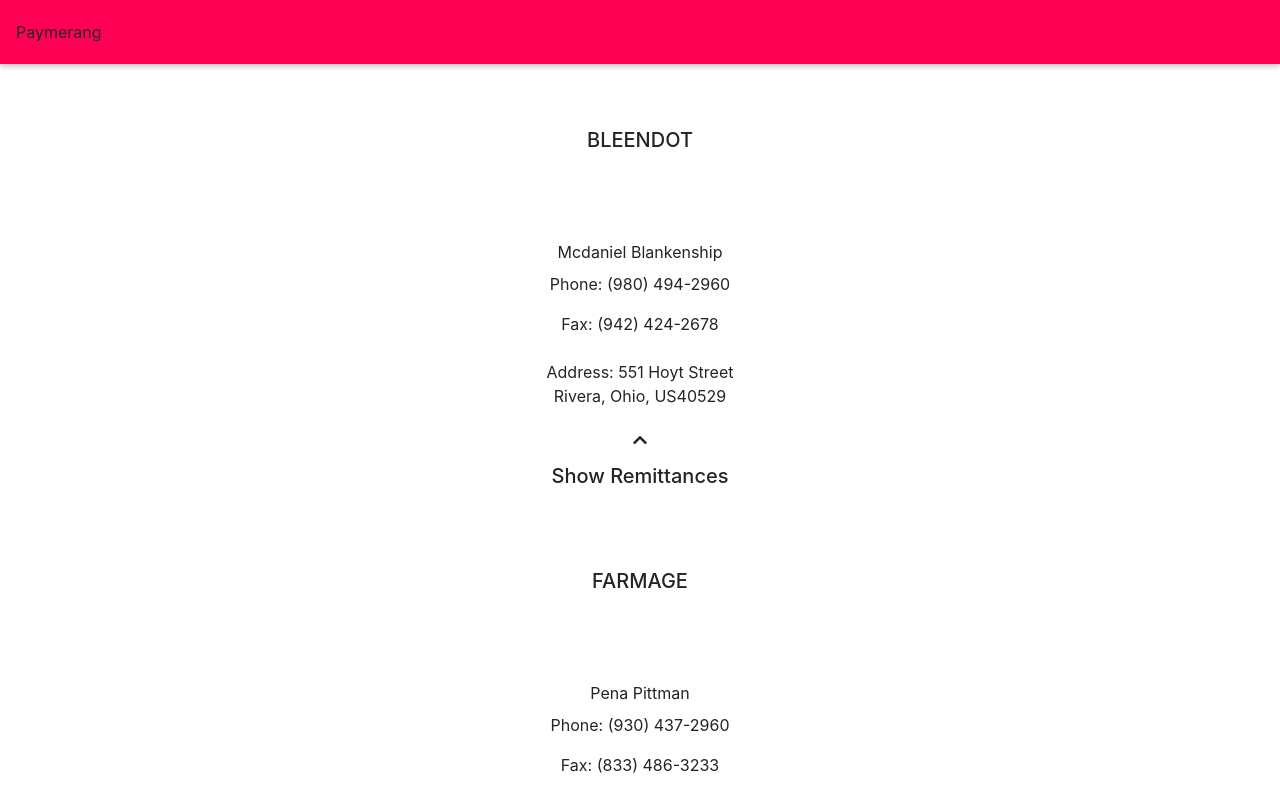
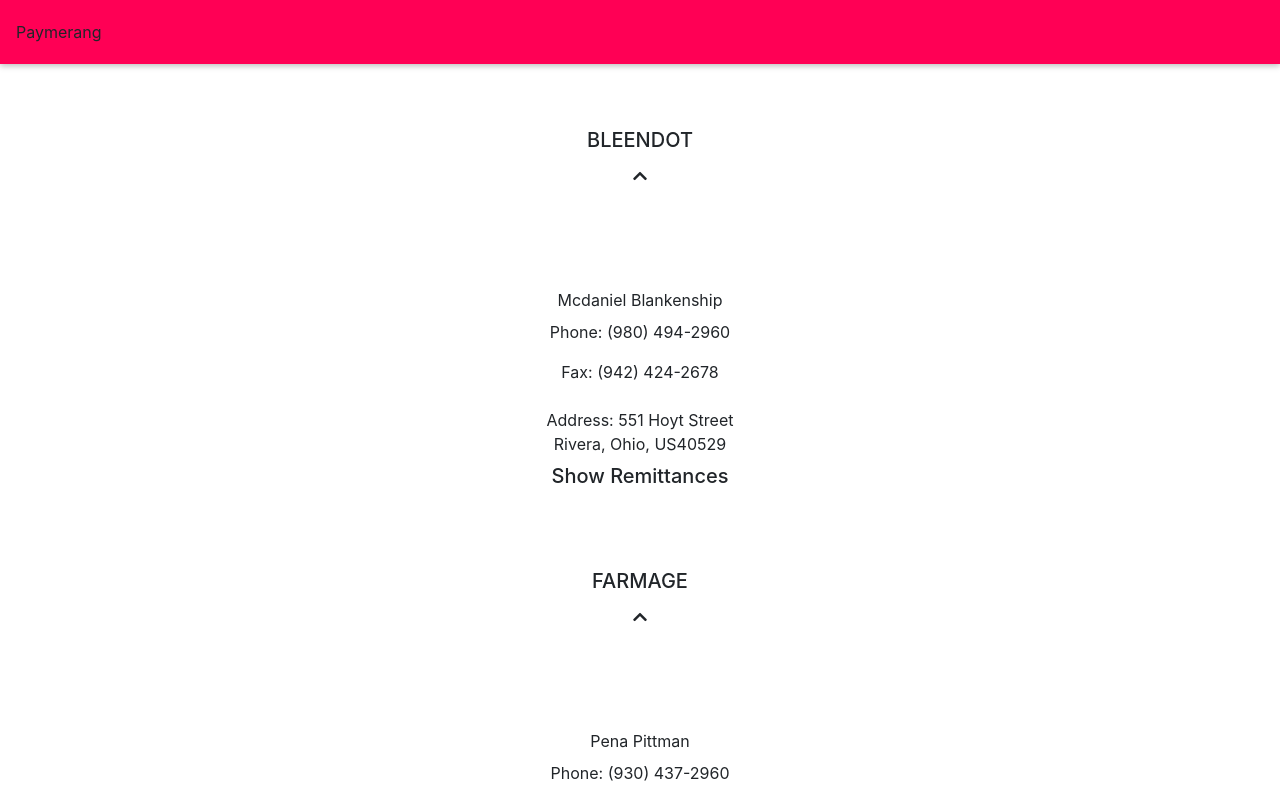
Before and after one commit to brucegenerator/Paymerang, a React (Create React App) app: page / in a window 1280 px wide. Both pictures are taken after a click on the element "BLEENDOT". Shown: the top 800 px of the page. Built offline with nearby package versions, Linux system fonts and the light colour scheme.

Commit message:
adjusted the logic to perform a boolean state update instead off having to write 2 methods to handle open and closing states of the content

```diff
--- a/src/components/PaymentsInfoCard/PaymentsInfoCard.css
+++ b/src/components/PaymentsInfoCard/PaymentsInfoCard.css
@@ -7,7 +7,7 @@
 }
 .card-title {
   cursor: pointer;
-  display: inherit;
+  display: inline;
   margin: 0 auto;
 
 }
@@ -44,7 +44,7 @@
   color: white;
 }
 .chevron-close {
-  display: block;
+  display: inline;
   text-align: center;
   cursor: pointer;
   padding: 1rem;
--- a/src/components/PaymentsInfoCard/PaymentsInfoCard.js
+++ b/src/components/PaymentsInfoCard/PaymentsInfoCard.js
@@ -8,6 +8,8 @@
   const [showPayeeInfo, setShowPayeeInfo] = useState(false);
   const [showRemittances, setshowRemittances] = useState(false);
 
+  const toggleShowPayeeInfo = () => setShowPayeeInfo((value) => !value);
+
   return paymentsData.map((payee, index) => {
     const { Payee, Remittance } = payee;
     // console.log(Payee.Name);
@@ -15,12 +17,15 @@
       <div className="card" style={{ width: "100%" }}>
         <h5
           className="card-title text-center"
-          onClick={() => setShowPayeeInfo(true)}
+          onClick={() => setShowPayeeInfo((value) => !value)}
           id="click-me"
         >
           {Payee.Name}
         </h5>
-
+        <i
+          class="chevron-close fas fa-chevron-up"
+          onClick={() => setShowPayeeInfo((value) => !value)}
+        ></i>
         <CSSTransition
           in={showPayeeInfo}
           timeout={200}
@@ -48,16 +53,11 @@
                 </li>
               </ul>
             </div>
-            <div className="hide-info-container">
-              <i
-                class="chevron-close fas fa-chevron-up"
-                onClick={() => setShowPayeeInfo(false)}
-              ></i>
-            </div>
+            <div className="hide-info-container"></div>
             <div>
               <h5
                 className="show-remittances text-center"
-                onClick={() => setshowRemittances(true)}
+                onClick={() => setshowRemittances((value) => !value)}
               >
                 Show Remittances
               </h5>
@@ -101,15 +101,6 @@
             <p className="card-text">CVV: {payee.Payment.CVV}</p>
             <p className="card-text">PAN: {payee.Payment.PAN}</p>
             <p className="card-text">Exp: {payee.Payment.Exp}</p>
-            <div className="hide-remittances-button-container">
-              <h5
-                className="hide-remittances-button"
-                style={{ textAlign: "center" }}
-                onClick={() => setshowRemittances(false)}
-              >
-                Hide Remittances
-              </h5>
-            </div>
           </div>
         </CSSTransition>
       </div>
```
